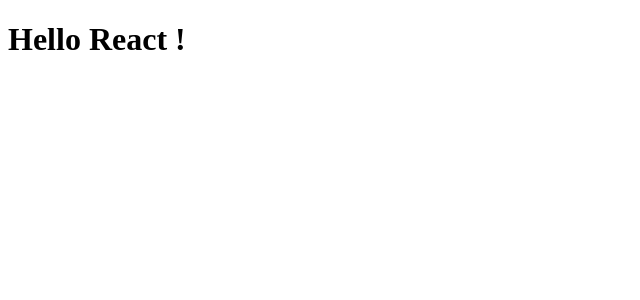
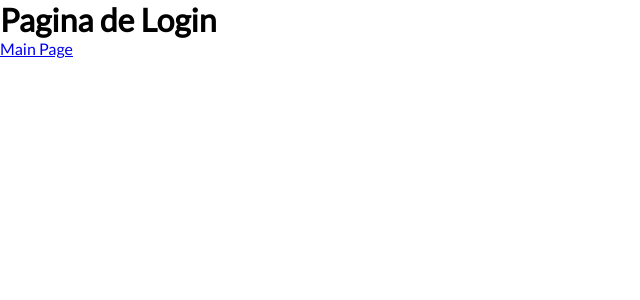
Before and after one commit to dcmunhoz/do-more-todo-app, a React (Create React App) app in the folder client/web/: page / in a window 1280 px wide. Shown: the top 300 px of the page, without its empty margins (0-640 px from the left). Built offline with nearby package versions, Linux system fonts and the light colour scheme.

Commit message:
Router Dom Implements

```diff
--- a/client/web/package.json
+++ b/client/web/package.json
@@ -5,6 +5,7 @@
   "dependencies": {
     "react": "^16.11.0",
     "react-dom": "^16.11.0",
+    "react-router-dom": "^5.1.2",
     "react-scripts": "3.2.0"
   },
   "scripts": {
--- a/client/web/src/App.js
+++ b/client/web/src/App.js
@@ -1,7 +1,19 @@
 import React from 'react';
+import { BrowserRouter, Switch, Route } from 'react-router-dom';
+
+
+import Login from './pages/Login';
+import Main from './pages/Main';
+
+import './style.css';
 
 export default function App() {
     return(
-        <h1>Hello React !</h1>
+        <BrowserRouter>
+            <Switch>
+                <Route path="/" exact={true} component={Login} />
+                <Route path="/main" component={Main} />
+            </Switch>
+        </BrowserRouter>
     );
 }
--- /dev/null
+++ b/client/web/src/pages/Login/index.js
@@ -0,0 +1,15 @@
+import React from 'react';
+import { Link } from 'react-router-dom';
+
+
+
+export default function Login(){
+
+    return (
+        <>
+            <h1>Pagina de Login</h1>
+            <Link to="/main"> Main Page </Link>
+        </>
+    )
+
+}
--- /dev/null
+++ b/client/web/src/pages/Main/index.js
@@ -0,0 +1,13 @@
+import React from 'react';
+import { Link } from 'react-router-dom';
+
+export default function Main (){
+
+    return (
+        <>
+            <h1>Main Page</h1>
+            <Link to="/" > Login </Link>
+        </>
+    )
+
+}
--- /dev/null
+++ b/client/web/src/style.css
@@ -0,0 +1,8 @@
+@import url('https://fonts.googleapis.com/css?family=Lato&display=swap');
+
+* {
+    padding: 0px;
+    margin: 0px;
+    box-sizing: border-box;;
+    font-family: "Lato";
+}
```
Also changed, not shown: client/web/src/pages/Login/styles.css (added), client/web/src/pages/Main/style.css (added), 1 other file (tests, documents, lock files or other folders).
